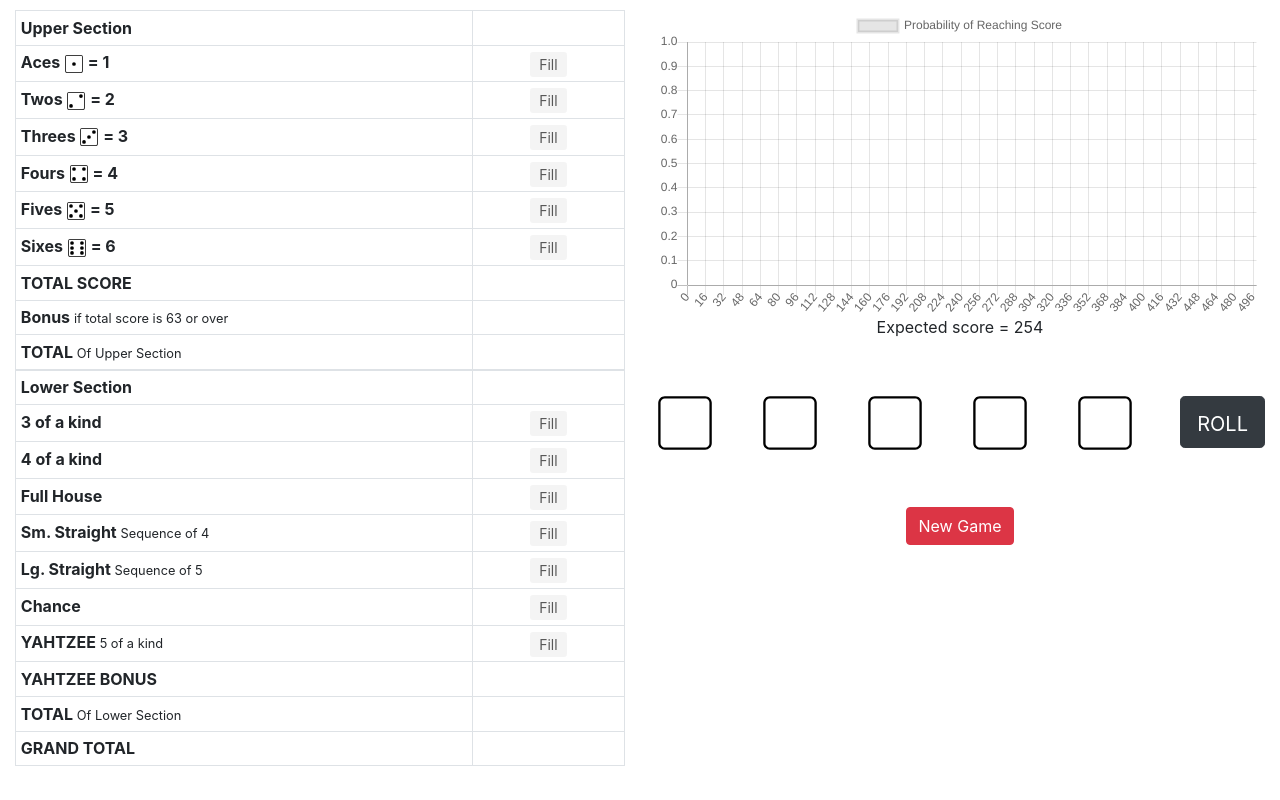
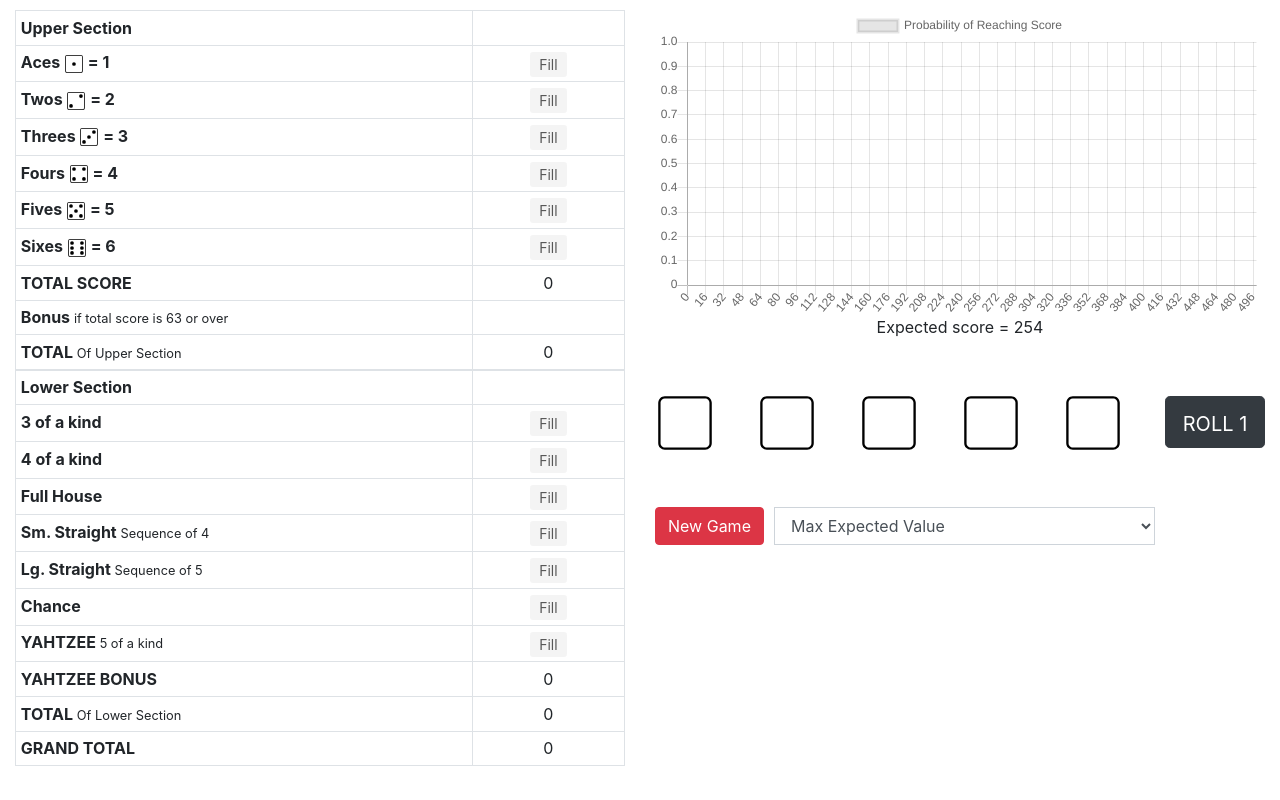
Before and after one commit to timpalpant/yahtzee, a Flask app: template server/templates/index.html in a window 1280 px wide. Run offline with Flask 2, Linux system fonts and the light colour scheme; the template is opened without the code that fills it, so the values that code supplies are empty; some libraries are stand-ins or nearby versions.

Commit message:
Strategy selector, bug fixes (mostly working frontend)

```diff
--- a/server/static/css/yahtzee.css
+++ b/server/static/css/yahtzee.css
@@ -9,11 +9,12 @@
 
 .roll-btn {
     height: 52px;
+    width: 100px;
     margin-top: 27px;
     padding-top: 11px;
 }
 
-.expected-score {
+.expected-score-container {
     padding-bottom: 30px;
 }
 
@@ -33,3 +34,11 @@
 .score-box {
     text-align: center;
 }
+
+#game-type-selector {
+    margin: 0 10px 0 10px;
+}
+
+#high-score-input {
+    width: 100px;
+}
--- a/server/static/js/yahtzee.js
+++ b/server/static/js/yahtzee.js
@@ -9,6 +9,9 @@ let TURN_BEGIN = 0;
 let TURN_HOLD1 = 1;
 let TURN_HOLD2 = 2;
 let TURN_FILL_BOX = 3;
+
+let EXPECTED_VALUE = "expected-value";
+let HIGH_SCORE = "high-score";
 
 let YAHTZEE_BONUS = 100;
 
@@ -114,7 +117,7 @@ class GameState {
   }
 
   fill(box) {
-    if (isYahtzee(this.currentRoll) && this.yahtzeeBonusEligible()) {
+    if (isYahtzee(this.currentRoll) && this.yahtzeeBonusEligible) {
       console.log("Applying Yahtzee joker bonus");
       this.yahtzeeBonus += YAHTZEE_BONUS;
     }
@@ -166,10 +169,14 @@ class OutcomeCalculator {
   constructor(game, chart) {
     this.game = game;
     this.chart = chart;
+    this.gameType = EXPECTED_VALUE;
+    this.scoreToBeat = 0;
     this.initChart();
 
+    this.allOptions = null;
     this.currentTurn = null;
     this.currentTurnState = null;
+    this.expectedScore = 254;
   }
 
   get gameStateRequest() {
@@ -197,6 +204,11 @@ class OutcomeCalculator {
     this.chart.update();
   }
 
+  setGameType(gameType, scoreToBeat) {
+    this.gameType = gameType;
+    this.scoreToBeat = scoreToBeat;
+  }
+
   update(callback) {
     if (this.game.turnState == TURN_BEGIN) {
       // Can't update outcome distribution until roll.
@@ -206,7 +218,7 @@ class OutcomeCalculator {
 
     if (this.game.turn == this.currentTurn && this.game.turnState == this.currentTurnState) {
       // Data is already up-to-date.
-      this.setHoldChoice();
+      this.setCurrentChoice();
       callback();
       return;
     }
@@ -231,8 +243,7 @@ class OutcomeCalculator {
     this.allOptions = resp;
     this.currentTurn = this.game.turn;
     this.currentTurnState = this.game.turnState;
-
-    this.setHoldChoice();
+    this.setCurrentChoice();
   }
 
   get currentHoldChoice() {
@@ -245,14 +256,67 @@ class OutcomeCalculator {
     }
   }
 
+  setCurrentChoice() {
+    if (this.game.turnState < TURN_FILL_BOX) {
+      this.setHoldChoice();
+    } else {
+      this.setFillChoice(this.bestFillChoice);
+    }
+  }
+
   setHoldChoice() {
+    if (this.allOptions === null || this.allOptions.HoldChoices === null) {
+      return;  // No hold choices when fill must be played.
+    }
+
     let current = this.currentHoldChoice;
-    this.chart.data.datasets[0].data = current.FinalScoreDistribution;
+    this.chart.data.datasets[0].data = shiftDistribution(current.FinalScoreDistribution, this.game.grandTotal);
+    this.expectedScore = current.ExpectedFinalScore;
+  }
+
+  get bestHoldChoice() {
+    var bestChoice = null;
+    var bestScore = 0;
+    for (let choice of outcomes.allOptions.HoldChoices) {
+      let s = score(choice);
+      if (s >= bestScore) {
+        bestChoice = choice;
+        bestScore = s;
+      }
+    }
+
+    return bestChoice.HeldDice;
+  }
+
+  get bestFillChoice() {
+    var bestChoice = null;
+    var bestScore = 0;
+    for (let choice of this.allOptions.FillChoices) {
+      let s = score(choice);
+      if (s >= bestScore) {
+        bestChoice = choice;
+        bestScore = s;
+      }
+    }
+
+    return bestChoice.BoxFilled;
   }
 
   setFillChoice(box) {
-    let current = this.allOptions.FillChoices[box];
-    this.chart.data.datasets[0].data = current.FinalScoreDistribution;
+    if (this.allOptions === null || box === null || this.allOptions.FillChoices === null) {
+      return;
+    }
+
+    var current = null;
+    for (let choice of this.allOptions.FillChoices) {
+      if (choice.BoxFilled === box) {
+        current = choice;
+        break;
+      }
+    }
+
+    this.chart.data.datasets[0].data = shiftDistribution(current.FinalScoreDistribution, this.game.grandTotal);
+    this.expectedScore = current.ExpectedFinalScore;
   }
 }
 
@@ -276,17 +340,19 @@ var chart = new Chart(ctx, {
     }
   }
 });
-var game = new GameState();
-var outcomes = new OutcomeCalculator(game, chart);
+let game = new GameState();
+let outcomes = new OutcomeCalculator(game, chart);
 
 /*
  *  Rendering functions to render the current game state as display.
  */
 
-var $newGameBtn = $("#new-game-btn");
-var $rollBtn = $("#roll-btn");
-var $dice = $(".die");
-var $boxes = $(".box");
+let $newGameBtn = $("#new-game-btn");
+let $gameTypeSelector = $("#game-type-selector");
+let $highScoreInput = $("#high-score-input");
+let $rollBtn = $("#roll-btn");
+let $dice = $(".die");
+let $boxes = $(".box");
 
 function renderDice() {
   $dice.each(function(index) {
@@ -303,6 +369,12 @@ function renderDice() {
       $(this).find(".held-indicator").addClass("invisible");
     }
   });
+
+  if (game.turnState < TURN_FILL_BOX) {
+    $rollBtn.text("ROLL " + (game.turnState+1));
+  } else {
+    $rollBtn.text("FILL");
+  }
 
   var rollEnabled = (game.turn < NUM_TURNS && game.turnState < TURN_FILL_BOX);
   if (rollEnabled) {
@@ -346,15 +418,62 @@ function renderScoreTable() {
   $("#grand-total-score").text(game.grandTotal);
 }
 
+function score(choice) {
+  if (outcomes.gameType === EXPECTED_VALUE) {
+    return choice.ExpectedFinalScore;
+  } else {
+    return choice.FinalScoreDistribution[outcomes.scoreToBeat];
+  }
+}
+
+function renderBestFill() {
+  var $box = $($boxes[outcomes.bestFillChoice]);
+  $box.find(".fill-advisor").removeClass("d-none");
+}
+
 function renderAdvice() {
+  $dice.find(".hold-advisor").addClass("invisible");
+  $boxes.find(".fill-advisor").addClass("d-none");
 
+  if (outcomes.allOptions === null || game.turnState == TURN_BEGIN) {
+    return;
+  }
+
+  if (game.turnState < TURN_FILL_BOX) {
+    let bestChoice = outcomes.bestHoldChoice;
+    if (bestChoice.length == NUM_DICE) {
+      // All dice held, best choice is a fill.
+      renderBestFill();
+    } else {
+      var held = bestChoice.slice();  // Copy
+      $dice.each(function(index) {
+        var die = game.dice[index];
+        var idx = held.indexOf(die.side);
+        if (idx > -1) {
+          held.splice(idx, 1);
+          $(this).find(".hold-advisor").removeClass("invisible");
+        } else {
+          $(this).find(".hold-advisor").addClass("invisible");
+        }
+      })
+    }
+  } else {
+    renderBestFill();
+  }
+}
+
+function renderOutcomes() {
+  var expectedScore = game.grandTotal + Math.round(outcomes.expectedScore);
+  $("#expected-score").text(expectedScore);
+
+  chart.update();
 }
 
 function render() {
   renderDice();
   renderScoreTable();
   renderAdvice();
-  chart.update();
+  renderOutcomes();
 }
 
 /*
@@ -364,6 +483,24 @@ function render() {
 
 // New game button.
 $newGameBtn.click(function() { location.reload() });
+
+function updateGameType() {
+  let gameType = $gameTypeSelector.val();
+  let scoreToBeat = $highScoreInput.val();
+  console.log("Changing game type to: " + gameType + " (score to beat: " + scoreToBeat + ")");
+  outcomes.setGameType(gameType, scoreToBeat);
+
+  if (gameType === HIGH_SCORE) {
+    $highScoreInput.removeClass("invisible");
+  } else {
+    $highScoreInput.addClass("invisible");
+  }
+
+  outcomes.update(render);
+}
+
+$gameTypeSelector.change(updateGameType);
+$highScoreInput.change(updateGameType);
 
 // Roll button.
 $rollBtn.click(function() {
@@ -444,3 +581,7 @@ function isArrayEqual(arr1, arr2) {
   return arr1.length === arr2.length &&
     arr1.every( function(this_i, i) { return this_i == arr2[i] } )
 }
+
+function shiftDistribution(arr, n) {
+  return Array(n).fill(1).concat(arr);
+}
--- a/server/templates/index.html
+++ b/server/templates/index.html
@@ -32,47 +32,47 @@
                 <th scope="row">Aces <img src="/static/images/ones.svg" height="20"/> = 1</th>
                 <td id="ones-score" class="box">
                   <button class="fill-btn btn btn-sm disabled">Fill</button>
-                  <span class="fill-advisor d-none"><i class="fas fa-asterisk"></i></span>
+                  <span class="fill-advisor d-none"><i class="fas fa-asterisk text-primary"></i></span>
                 </td>
               </tr>
               <tr>
                 <th scope="row">Twos <img src="/static/images/twos.svg" height="20"/> = 2</th>
                 <td id="twos-score" class="box">
                   <button class="fill-btn btn btn-sm disabled">Fill</button>
-                  <span class="fill-advisor d-none"><i class="fas fa-asterisk"></i></span>
+                  <span class="fill-advisor d-none"><i class="fas fa-asterisk text-primary"></i></span>
                 </td>
               </tr>
               <tr>
                 <th scope="row">Threes <img src="/static/images/threes.svg" height="20"/> = 3</th>
                 <td id="threes-score" class="box">
                   <button class="fill-btn btn btn-sm disabled">Fill</button>
-                  <span class="fill-advisor d-none"><i class="fas fa-asterisk"></i></span>
+                  <span class="fill-advisor d-none"><i class="fas fa-asterisk text-primary"></i></span>
                 </td>
               </tr>
               <tr>
                 <th scope="row">Fours <img src="/static/images/fours.svg" height="20"/> = 4</th>
                 <td id="fours-score" class="box">
                   <button class="fill-btn btn btn-sm disabled">Fill</button>
-                  <span class="fill-advisor d-none"><i class="fas fa-asterisk"></i></span>
+                  <span class="fill-advisor d-none"><i class="fas fa-asterisk text-primary"></i></span>
                 </td>
               </tr>
               <tr>
                 <th scope="row">Fives <img src="/static/images/fives.svg" height="20"/> = 5</th>
                 <td id="fives-score" class="box">
                   <button class="fill-btn btn btn-sm disabled">Fill</button>
-                  <span class="fill-advisor d-none"><i class="fas fa-asterisk"></i></span>
+                  <span class="fill-advisor d-none"><i class="fas fa-asterisk text-primary"></i></span>
                 </td>
               </tr>
               <tr>
                 <th scope="row">Sixes <img src="/static/images/sixes.svg" height="20"/> = 6</th>
                 <td id="sixes-score" class="box">
                   <button class="fill-btn btn btn-sm disabled">Fill</button>
-                  <span class="fill-advisor d-none"><i class="fas fa-asterisk"></i></span>
+                  <span class="fill-advisor d-none"><i class="fas fa-asterisk text-primary"></i></span>
                 </td>
               </tr>
               <tr>
                 <th scope="row">TOTAL SCORE</th>
-                <td id="upper-half-score" class="score-box"></td>
+                <td id="upper-half-score" class="score-box">0</td>
               </tr>
               <tr>
                 <th scope="row">Bonus <small>if total score is 63 or over</small></th>
@@ -80,7 +80,7 @@
               </tr>
               <tr>
                 <th scope="row">TOTAL <small>Of Upper Section</small></th>
-                <td id="upper-half-total" class="score-box"></td>
+                <td id="upper-half-total" class="score-box">0</td>
               </tr>
             </tbody>
             <tbody id="lower-half">
@@ -91,104 +91,109 @@
                 <th scope="row">3 of a kind</th>
                 <td id="three-of-a-kind-score" class="box">
                   <button class="fill-btn btn btn-sm disabled">Fill</button>
-                  <span class="fill-advisor d-none"><i class="fas fa-asterisk"></i></span>
+                  <span class="fill-advisor d-none"><i class="fas fa-asterisk text-primary"></i></span>
                 </td>
               </tr>
               <tr>
                 <th scope="row">4 of a kind</th>
                 <td id="four-of-a-kind-score" class="box">
                   <button class="fill-btn btn btn-sm disabled">Fill</button>
-                  <span class="fill-advisor d-none"><i class="fas fa-asterisk"></i></span>
+                  <span class="fill-advisor d-none"><i class="fas fa-asterisk text-primary"></i></span>
                 </td>
               </tr>
               <tr>
                 <th scope="row">Full House</th>
                 <td id="full-house-score" class="box">
                   <button class="fill-btn btn btn-sm disabled">Fill</button>
-                  <span class="fill-advisor d-none"><i class="fas fa-asterisk"></i></span>
+                  <span class="fill-advisor d-none"><i class="fas fa-asterisk text-primary"></i></span>
                 </td>
               </tr>
               <tr>
                 <th scope="row">Sm. Straight <small>Sequence of 4</small></th>
                 <td id="small-straight-score" class="box">
                   <button class="fill-btn btn btn-sm disabled">Fill</button>
-                  <span class="fill-advisor d-none"><i class="fas fa-asterisk"></i></span>
+                  <span class="fill-advisor d-none"><i class="fas fa-asterisk text-primary"></i></span>
                 </td>
               </tr>
               <tr>
                 <th scope="row">Lg. Straight <small>Sequence of 5</small></th>
                 <td id="large-straight-score" class="box">
                   <button class="fill-btn btn btn-sm disabled">Fill</button>
-                  <span class="fill-advisor d-none"><i class="fas fa-asterisk"></i></span>
+                  <span class="fill-advisor d-none"><i class="fas fa-asterisk text-primary"></i></span>
                 </td>
               </tr>
               <tr>
                 <th scope="row">Chance</th>
                 <td id="chance-score" class="box">
                   <button class="fill-btn btn btn-sm disabled">Fill</button>
-                  <span class="fill-advisor d-none"><i class="fas fa-asterisk"></i></span>
+                  <span class="fill-advisor d-none"><i class="fas fa-asterisk text-primary"></i></span>
                 </td>
               </tr>
               <tr>
                 <th scope="row">YAHTZEE <small>5 of a kind</small></th>
                 <td id="yahtzee-score" class="box">
                   <button class="fill-btn btn btn-sm disabled">Fill</button>
-                  <span class="fill-advisor d-none"><i class="fas fa-asterisk"></i></span>
+                  <span class="fill-advisor d-none"><i class="fas fa-asterisk text-primary"></i></span>
                 </td>
               </tr>
               <tr>
                 <th scope="row">YAHTZEE BONUS</th>
-                <td id="yahtzee-bonus" class="score-box"></td>
+                <td id="yahtzee-bonus" class="score-box">0</td>
               </tr>
             </tbody>
             <tfoot>
               <tr>
                 <th>TOTAL <small>Of Lower Section</small></th>
-                <td id="lower-half-total" class="score-box"></td>
+                <td id="lower-half-total" class="score-box">0</td>
               </tr>
               <tr>
                 <th>GRAND TOTAL</th>
-                <td id="grand-total-score" class="score-box"></td>
+                <td id="grand-total-score" class="score-box">0</td>
               </tr>
             </tfoot>
           </table>
         </div>
         <div class="col">
           <canvas id="score-distribution"></canvas>
-          <div class="expected-score text-center">Expected score = 254</div>
+          <div class="expected-score-container text-center">Expected score = <span id="expected-score">254</span></div>
 
           <div class="dice-row row-fluid">
             <div class="die">
-              <div class="hold-advisor invisible"><i class="fas fa-asterisk"></i></div>
+              <div class="hold-advisor invisible"><i class="fas fa-asterisk text-primary"></i></div>
               <a href="#hold1"><img id="die1" class="die-img" src="/static/images/blank.svg" height="60px"/></a></br>
               <span id="die1-held" class="held-indicator invisible">HELD</span>
             </div>
             <div class="die">
-              <div class="hold-advisor invisible"><i class="fas fa-asterisk"></i></div>
+              <div class="hold-advisor invisible"><i class="fas fa-asterisk text-primary"></i></div>
               <a href="#hold2"><img id="die2" class="die-img" src="/static/images/blank.svg" height="60px"/></a></br>
               <span id="die2-held" class="held-indicator invisible">HELD</span>
             </div>
             <div class="die">
-              <div class="hold-advisor invisible"><i class="fas fa-asterisk"></i></div>
+              <div class="hold-advisor invisible"><i class="fas fa-asterisk text-primary"></i></div>
               <a href="#hold3"><img id="die3" class="die-img" src="/static/images/blank.svg" height="60px"/></a></br>
               <span id="die3-held" class="held-indicator invisible">HELD</span>
             </div>
             <div class="die">
-              <div class="hold-advisor invisible"><i class="fas fa-asterisk"></i></div>
+              <div class="hold-advisor invisible"><i class="fas fa-asterisk text-primary"></i></div>
               <a href="#hold4"><img id="die4" class="die-img" src="/static/images/blank.svg" height="60px"/></a></br>
               <span id="die4-held" class="held-indicator invisible">HELD</span>
             </div>
             <div class="die">
-              <div class="hold-advisor invisible"><i class="fas fa-asterisk"></i></div>
+              <div class="hold-advisor invisible"><i class="fas fa-asterisk text-primary"></i></div>
               <a href="#hold5"><img id="die5" class="die-img" src="/static/images/blank.svg" height="60px"/></a></br>
               <span id="die5-held" class="held-indicator invisible">HELD</span>
             </div>
 
-            <button id="roll-btn" class="btn btn-dark btn-lg roll-btn">ROLL</button>
+            <button id="roll-btn" class="btn btn-dark btn-lg roll-btn">ROLL 1</button>
           </div>
 
-          <div class="new-game-container">
+          <div class="new-game-container input-group">
             <button id="new-game-btn" class="btn btn-danger">New Game</button>
+            <select class="form-control" id="game-type-selector">
+              <option value="expected-value">Max Expected Value</option>
+              <option value="high-score">Beat High Score</option>
+            </select>
+            <input id="high-score-input" type="number" class="invisible" value="200" min="0" step="10">
           </div>
         </div>
       </div>
```
